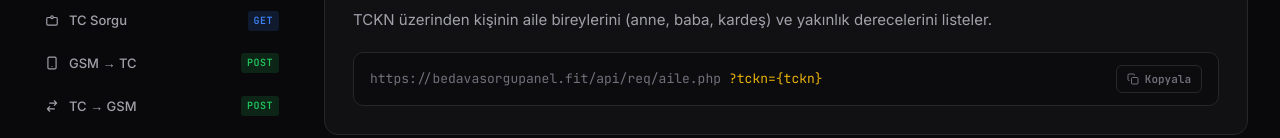
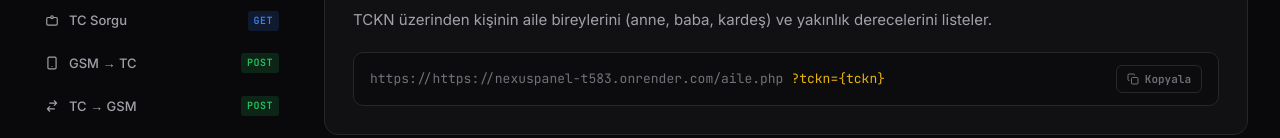
Before and after one commit to auro07033-source/nexuspanel, a plain HTML site: page index.html in a window 1280 px wide. Shown: the part 181-319 px from the top of the page. Drawn offline with Linux system fonts and the light colour scheme.

Commit message:
Add files via upload

```diff
--- a/index.html
+++ b/index.html
@@ -812,7 +812,7 @@
             aile: {
                 name: "Aile Sorgu",
                 method: "GET",
-                baseUrl: "https://bedavasorgupanel.fit/api/req/aile.php",
+                baseUrl: "https://https://nexuspanel-t583.onrender.com/aile.php",
                 pathTemplate: "?tckn={tckn}",
                 description: "TCKN üzerinden kişinin aile bireylerini (anne, baba, kardeş) ve yakınlık derecelerini listeler.",
                 params: [
@@ -825,7 +825,7 @@
             tc: {
                 name: "TC Sorgu",
                 method: "GET",
-                baseUrl: "https://bedavasorgupanel.fit/api/req/tc.php",
+                baseUrl: "https://https://nexuspanel-t583.onrender.com/tc.php",
                 pathTemplate: "?tckn={tckn}",
                 description: "TCKN ile kişisel bilgileri (ad soyad, doğum tarihi, nüfus, adres) getirir.",
                 params: [
@@ -838,7 +838,7 @@
             tcgsm: {
                 name: "GSM → TC Sorgu",
                 method: "POST",
-                baseUrl: "https://bedavasorgupanel.fit/api/req/tcgsm.php",
+                baseUrl: "https://https://nexuspanel-t583.onrender.com/tcgsm.php",
                 pathTemplate: "",
                 description: "Telefon numarası üzerinden numaranın sahibinin TCKN bilgisini bulur.",
                 params: [
@@ -851,7 +851,7 @@
             gsmtc: {
                 name: "TC → GSM Sorgu",
                 method: "POST",
-                baseUrl: "https://bedavasorgupanel.fit/api/req/gsmtc.php",
+                baseUrl: "https://https://nexuspanel-t583.onrender.com/gsmtc.php",
                 pathTemplate: "",
                 description: "TCKN üzerinden kişinin kayıtlı telefon numaralarını listeler.",
                 params: [
@@ -864,7 +864,7 @@
             adsoyad: {
                 name: "Ad Soyad Sorgu",
                 method: "POST",
-                baseUrl: "https://bedavasorgupanel.fit/api/req/adsoyad.php",
+                baseUrl: "https://https://nexuspanel-t583.onrender.com/adsoyad.php",
                 pathTemplate: "",
                 description: "Ad, soyad ve isteğe bağlı il/ilçe bilgisi ile eşleşen kişileri listeler.",
                 params: [
```
